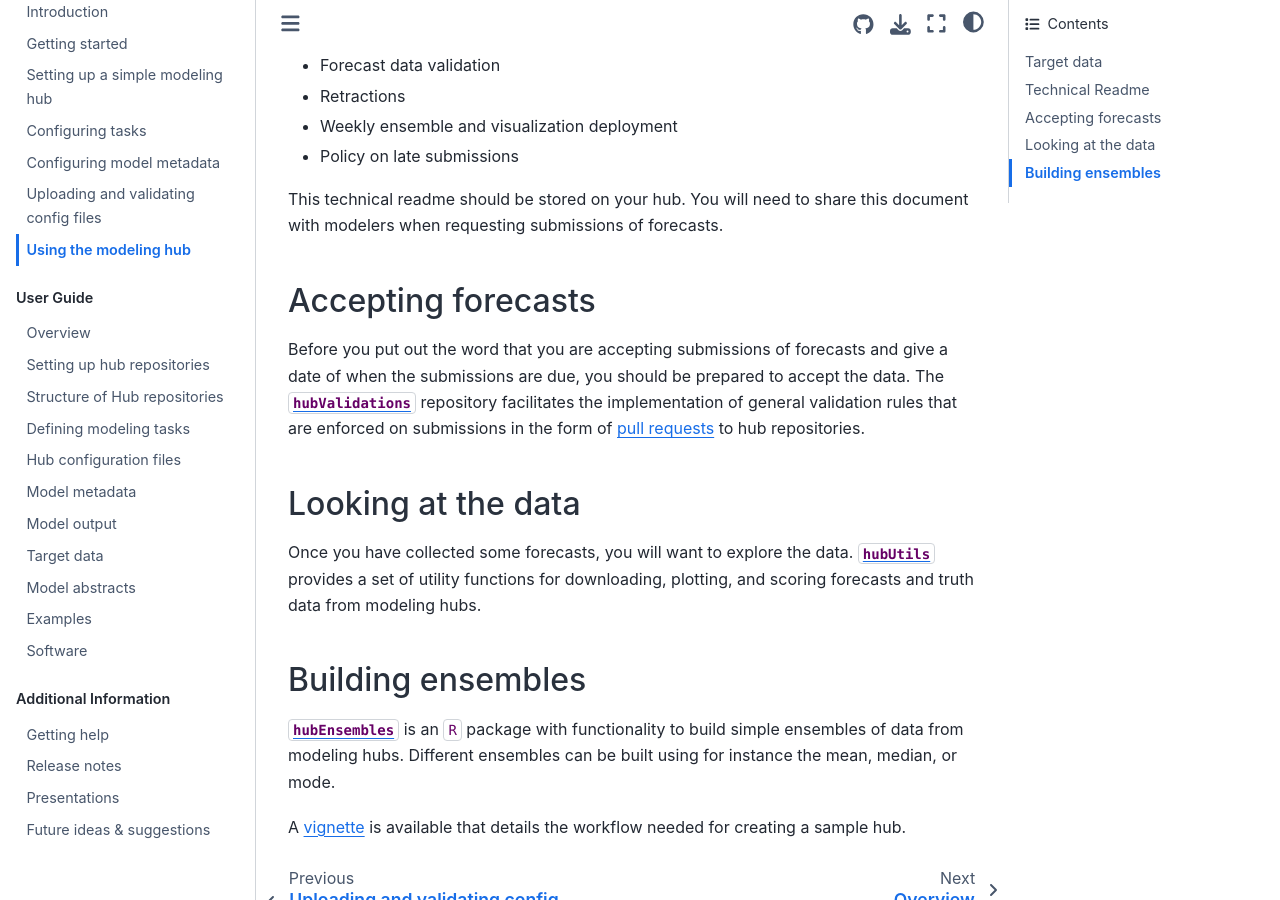
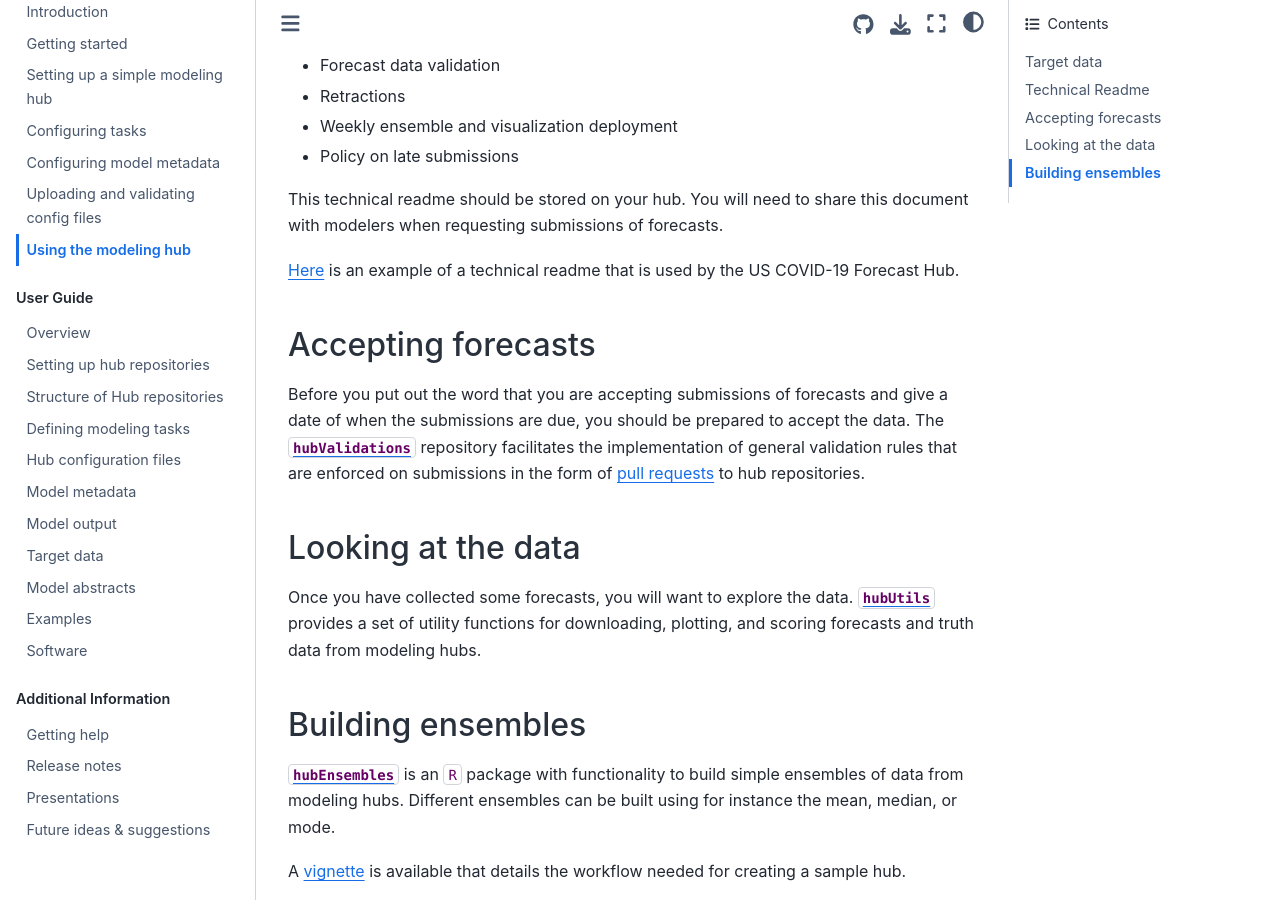
Before and after one commit to hubverse-org/hubDocs, a Sphinx documentation site: the page built from docs/source/quickstart-hub-admin/using-hub.md, in a window 1280 px wide and 900 px high, scrolled down 828 px. Built offline with Sphinx 7.4.7 and the Sphinx Book theme 1.1.4, drawn with Linux system fonts in a browser that asks for light colours; pages that are not in the unit, such as notebooks, are missing from menus.

Commit message:
Add example of technical readme.

```diff
--- a/docs/source/quickstart-hub-admin/using-hub.md
+++ b/docs/source/quickstart-hub-admin/using-hub.md
@@ -24,6 +24,8 @@ You now have a repository to collect forecasts, and you need to populate it. You
 
 This technical readme should be stored on your hub. You will need to share this document with modelers when requesting submissions of forecasts.
 
+[Here](https://github.com/reichlab/covid19-forecast-hub/blob/master/data-processed/README.md) is an example of a technical readme that is used by the US COVID-19 Forecast Hub.
+
 ## Accepting forecasts
 
 Before you put out the word that you are accepting submissions of forecasts and give a date of when the submissions are due, you should be prepared to accept the data.  The [`hubValidations`](https://infectious-disease-modeling-hubs.github.io/hubValidations/) repository facilitates the implementation of general validation rules that are enforced on submissions in the form of [pull requests](https://docs.github.com/articles/about-pull-requests) to hub repositories.
```
